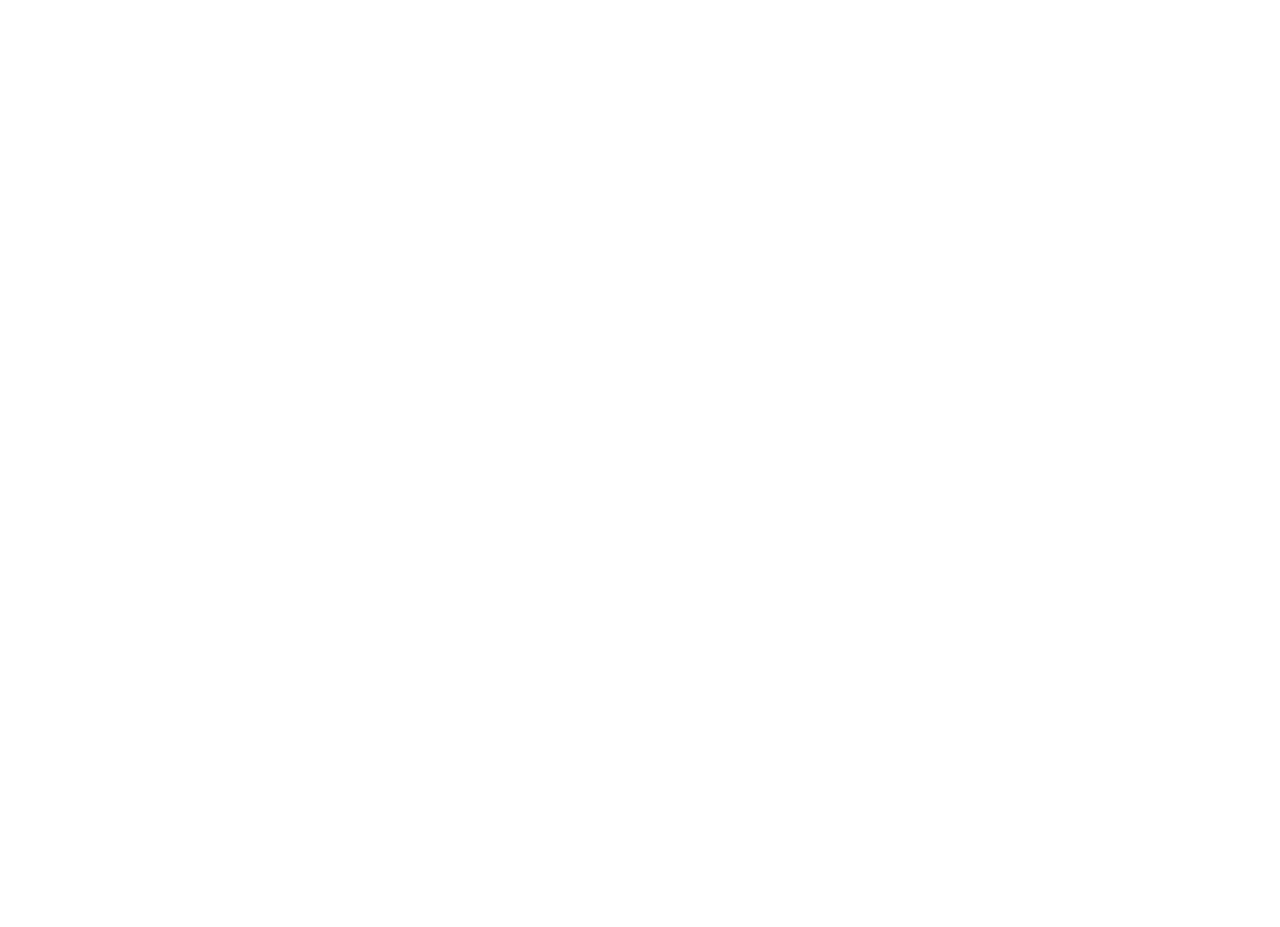
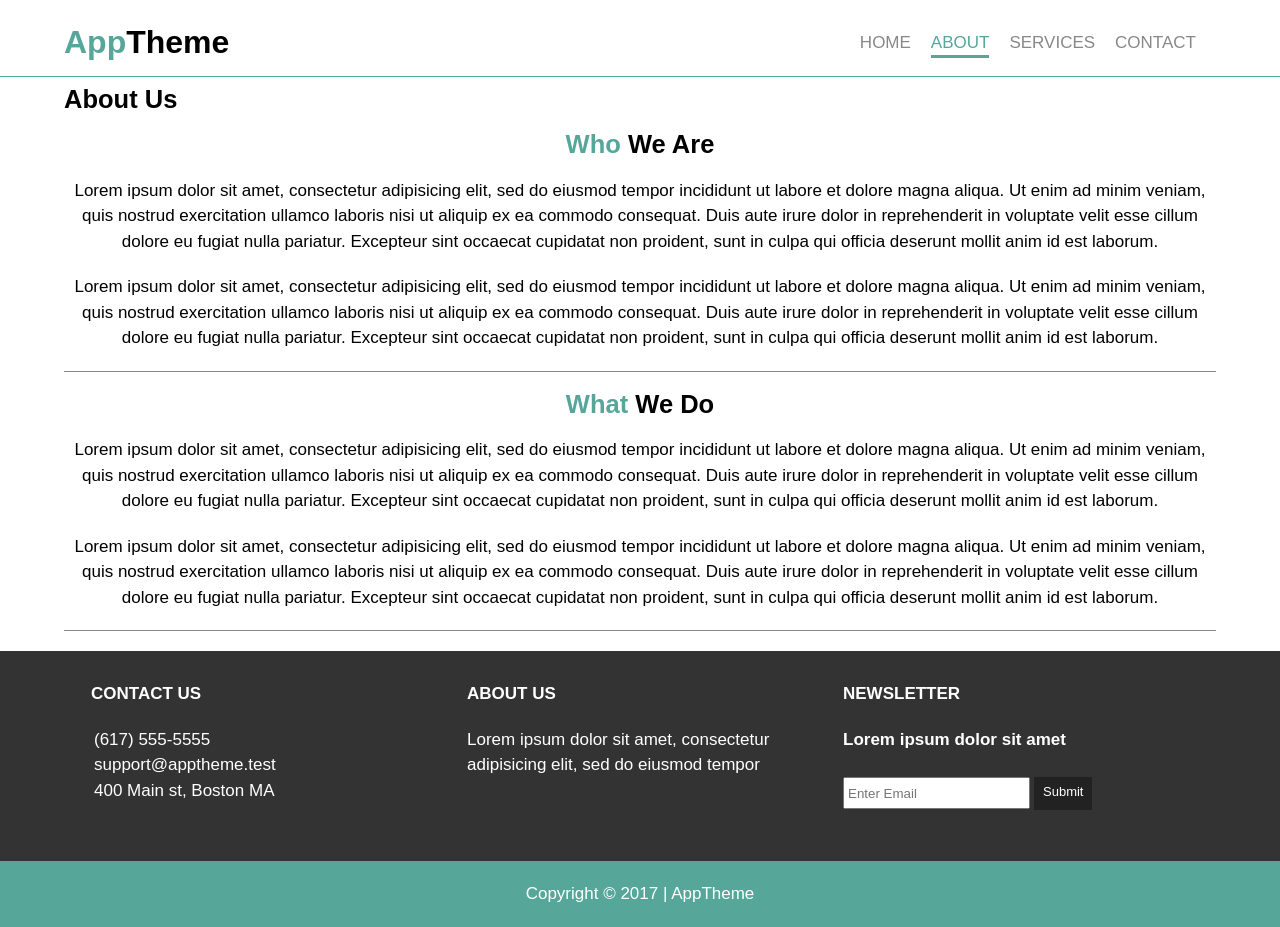
Before and after one commit to ashavakkattil/Day6-AppTheme-Website, a plain HTML site: page about.html in a window 1280 px wide. Before the commit the page ends 800 px from the top, so only its background shows below. Drawn offline with Linux system fonts and the light colour scheme.

Commit message:
About,Services and contact pages

```diff
--- a/about.html
+++ b/about.html
@@ -0,0 +1,99 @@
+<!DOCTYPE html>
+<html lang="en">
+
+<head>
+    <meta charset="UTF-8">
+    <meta name="viewport" content="width=device-width, initial-scale=1.0">
+    <meta http-equiv="X-UA-Compatible" content="ie=edge">
+    <link rel="stylesheet" href="./css/style.css">
+    <title>AppTheme | About</title>
+</head>
+
+<body>
+    <nav class="mainNav">
+        <div class="container">
+            <div class="branding">
+                <h1><span class="primaryText">App</span>Theme</h1>
+            </div>
+            <ul class="mainMenu">
+                <li><a href="index.html">home</a></li>
+                <li class="current"><a href="about.html">About</a></li>
+                <li><a href="services.html">Services</a></li>
+                <li><a href="contact.html">Contact</a></li>
+            </ul>
+        </div>
+    </nav>
+    <div class="container about">
+        <h2>About Us</h2>
+        <div>
+            <h2><span class="primaryText">Who</span> We Are</h2>
+            <p>Lorem ipsum dolor sit amet, consectetur adipisicing elit, sed do eiusmod tempor incididunt ut labore et
+                dolore magna aliqua. Ut enim ad minim veniam, quis nostrud exercitation ullamco laboris nisi ut aliquip
+                ex
+                ea commodo consequat. Duis aute irure dolor in reprehenderit in voluptate velit esse cillum dolore eu
+                fugiat
+                nulla pariatur. Excepteur sint occaecat cupidatat non proident, sunt in culpa qui officia deserunt
+                mollit
+                anim id est laborum.</p>
+            <p>Lorem ipsum dolor sit amet, consectetur adipisicing elit, sed do eiusmod tempor incididunt ut labore et
+                dolore magna aliqua. Ut enim ad minim veniam, quis nostrud exercitation ullamco laboris nisi ut aliquip
+                ex
+                ea commodo consequat. Duis aute irure dolor in reprehenderit in voluptate velit esse cillum dolore eu
+                fugiat
+                nulla pariatur. Excepteur sint occaecat cupidatat non proident, sunt in culpa qui officia deserunt
+                mollit
+                anim id est laborum.</p>
+        </div>
+        <div>
+            <h2><span class="primaryText">What</span> We Do</h2>
+            <p>Lorem ipsum dolor sit amet, consectetur adipisicing elit, sed do eiusmod tempor incididunt ut labore et
+                dolore magna aliqua. Ut enim ad minim veniam, quis nostrud exercitation ullamco laboris nisi ut aliquip
+                ex
+                ea commodo consequat. Duis aute irure dolor in reprehenderit in voluptate velit esse cillum dolore eu
+                fugiat
+                nulla pariatur. Excepteur sint occaecat cupidatat non proident, sunt in culpa qui officia deserunt
+                mollit
+                anim id est laborum.</p>
+            <p>Lorem ipsum dolor sit amet, consectetur adipisicing elit, sed do eiusmod tempor incididunt ut labore et
+                dolore magna aliqua. Ut enim ad minim veniam, quis nostrud exercitation ullamco laboris nisi ut aliquip
+                ex
+                ea commodo consequat. Duis aute irure dolor in reprehenderit in voluptate velit esse cillum dolore eu
+                fugiat
+                nulla pariatur. Excepteur sint occaecat cupidatat non proident, sunt in culpa qui officia deserunt
+                mollit
+                anim id est laborum.</p>
+        </div>
+    </div>
+    <!-- Details Section -->
+    <section class="details dark">
+        <div class="container">
+            <div class="grid-3 lightText">
+                <div>
+                    <h4>Contact Us</h4>
+                    <ul>
+                        <li><i class="fas fa-phone-alt"></i> (617) 555-5555 </li>
+                        <li><i class="fas fa-envelope"></i>support@apptheme.test</li>
+                        <li><i class="fas fa-map"></i>400 Main st, Boston MA</li>
+                    </ul>
+                </div>
+                <div>
+                    <h4>About us</h4>
+                    <p>Lorem ipsum dolor sit amet, consectetur adipisicing elit, sed do eiusmod tempor</p>
+                </div>
+                <div class="newsletter">
+                    <h4>newsletter</h4>
+                    <p>Lorem ipsum dolor sit amet</p>
+                    <div>
+                        <input type="email" placeholder="Enter Email">
+                        <a href="#" class="myBtn lightText">Submit</a>
+                    </div>
+                </div>
+            </div>
+        </div>
+    </section>
+    <footer class="lightText primary">
+        <p>Copyright &copy; 2017 | AppTheme</p>
+    </footer>
+</body>
+
+</html>
--- a/css/style.css
+++ b/css/style.css
@@ -10,7 +10,7 @@ body {
 }
 .container {
   width: 90%;
-  max-width: 1110px;
+  max-width: 1160px;
   margin: 0 auto;
 }
 ul {
@@ -23,6 +23,9 @@ a {
 .primaryText {
   color: #56a79a;
 }
+.primary {
+  background: #56a79a;
+}
 .dark {
   background-color: #333333;
 }
@@ -34,7 +37,9 @@ a {
 }
 /* Nav Bar */
 .mainNav {
-  margin: 20px 0px;
+  margin: 10px 0px;
+  padding: 20px 0px;
+  border-bottom: 1px solid #56a79a;
 }
 .mainNav > div {
   display: flex;
@@ -66,7 +71,6 @@ a {
   background: url("../images/showcase.jpg") center center/cover no-repeat;
   min-height: 600px;
   width: 100%;
-  border-top: solid 1px #56a79a;
   border-bottom: solid 1px #56a79a;
   display: flex;
   justify-content: center;
@@ -117,8 +121,9 @@ a {
 /* Features Section */
 .features {
   margin: 20px 0px 0px 0px;
-/*   min-height: 600px;
- */  background: url("../images/info-bg.jpg") center 40px / cover no-repeat;
+  /*   min-height: 600px;
+ */
+  background: url("../images/info-bg.jpg") center 40px / cover no-repeat;
   padding: 40px;
 }
 .grid-2 {
@@ -187,14 +192,66 @@ a {
 
 footer {
   padding: 20px;
-  background: #56a79a;
   text-align: center;
+}
+
+/* About Us page */
+.about div h2,
+.about div p,
+.services h3,
+.services h2,
+.contact h2,
+.contact p {
+  text-align: center;
+  margin-bottom: 20px;
+}
+.about div {
+  margin: 20px 0px;
+  border-bottom: 1px solid #888888;
+}
+
+/* Servies Page */
+.services {
+  padding: 40px;
+}
+.services h2 {
+  margin-bottom: 20px;
+}
+.services div {
+  padding: 30px;
+  text-align: center;
+}
+/* Contact Page */
+.contact{
+    margin-top: 40px;
+}
+.contact .myForm {
+  margin: 30px 0px;
+  padding: 20px 30px;
+  text-align: center;
+  display: grid;
+  grid-row-gap: 4px;
+  justify-items: center;
+}
+.contact .myForm label,
+.contact .myForm input {
+  display: block;
+  text-transform: uppercase;
+}
+.contact input {
+  width: 50%;
+  height: 35px;
+}
+.contact textarea,
+.contact a {
+  width: 50%;
 }
 /* Media query for responsiveness */
 @media (max-width: 768px) {
   .container {
-    width: 100%;
+    width: 95%;
   }
+
   .mainNav ul {
     padding-top: 35px;
   }
@@ -226,4 +283,7 @@ footer {
   .grid-2 {
     grid-template-columns: 1fr;
   }
+  .contact input, .contact .myForm textarea, .contact .myForm a{
+      width: 80%;
+  }
 }
```
Also changed, not shown: contact.html (+74 -0 lines), index.html (+2 -2 lines), services.html (+106 -0 lines).
